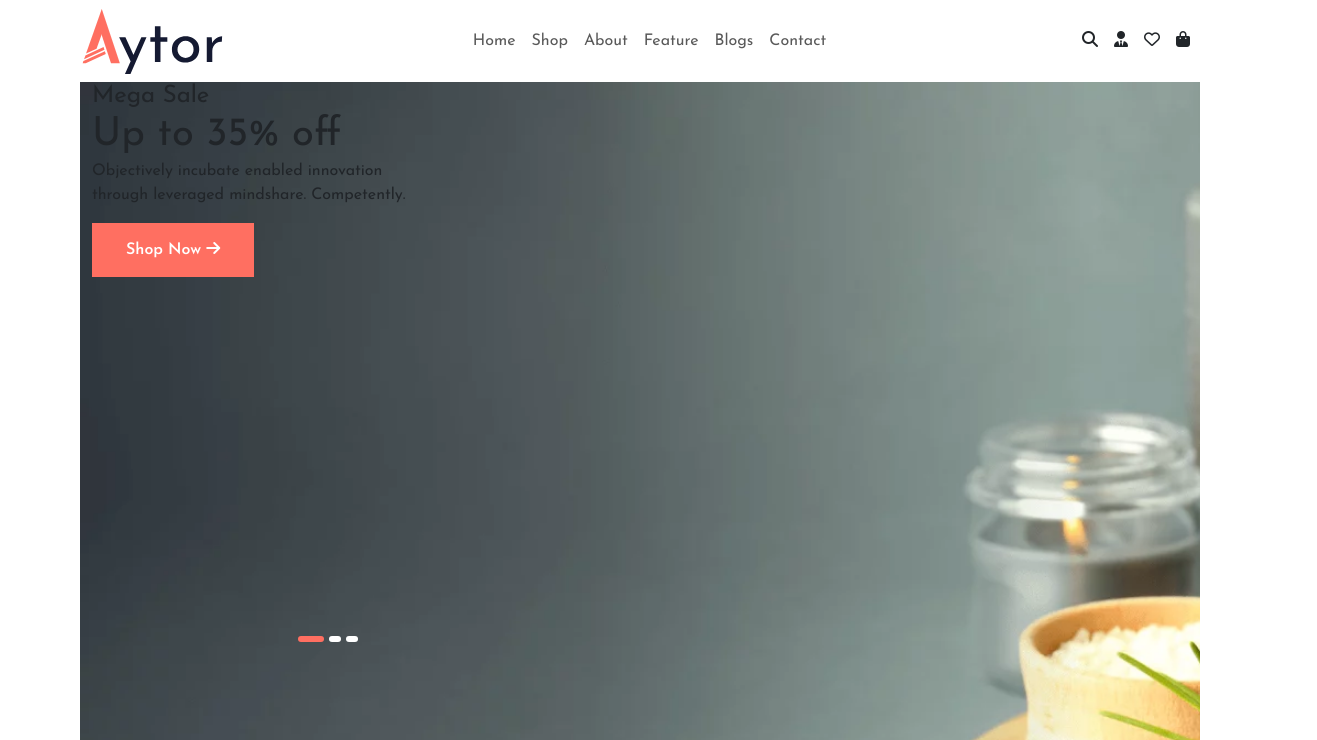
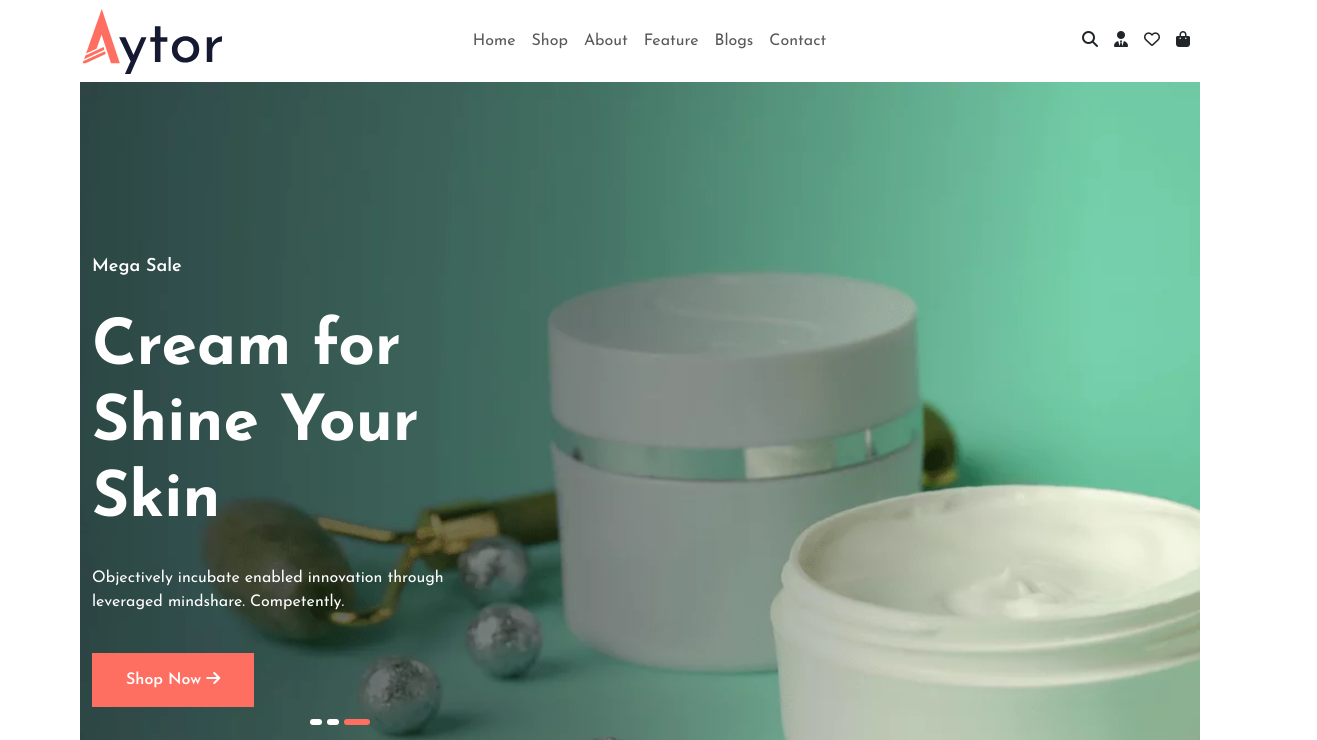
Before and after one commit to simantaChow/Aytor, a plain HTML site: page index.html in a window 1280 px wide. Shown: the top 740 px of the page, 1317 px wide, since content can reach past the window. Drawn offline with Linux system fonts and the light colour scheme.

Commit message:
2nd commit
2nd commit

```diff
--- a/assets/css/style.css
+++ b/assets/css/style.css
@@ -80,8 +80,8 @@ body{
 #banner .banner_slider .banner_slider_dots {
     display: flex;
     position: absolute;
-    bottom: 240px;
-    left: 218px;
+    top: 636px;
+    left: 230px;
 }
 
 #banner .banner_slider .banner_slider_dots li{
@@ -104,11 +104,50 @@ width: 26px;
 background-color: var(--primary-color-1);
 }
 
-
-
 #banner .banner_slider_item{
     height: 800px !important;
     width: auto;
     background-size: cover !important;
 }
+
+
+#banner .banner_slider_title h4{
+    color: var(--common-white);
+    font-size: 18px;
+    font-weight: 600;
+    transform: translateY(-100px);
+    transition: .7s;
+}
+#banner .banner_slider_item.slick-active h4{
+    transform: translateY(0px);
+}
+
+
+
+#banner .banner_slider_title h1{
+    color: var(--common-white);
+    font-size: 64px;
+    font-weight: 700;
+    margin: 30px 0 0 0;
+    transform: scaleY(0);
+    transition: .7s;
+}
+#banner .banner_slider_item.slick-active h1{
+    transform: scaleY(1);
+    transform-origin: bottom;
+}
+
+#banner .banner_slider_title p{
+    color: var(--common-white);
+    font-size: 16px;
+    font-weight: 400;
+    width: 417px;
+    margin: 28px 0 0 0;
+
+}
+#banner .banner_slider_title button{
+    margin: 39px 0 0 0;
+}
+
+
 /***** End banner section *****/
--- a/assets/js/app.js
+++ b/assets/js/app.js
@@ -4,8 +4,10 @@ $(function () {
         arrows: false,
         dots: true,
         dotsClass:'banner_slider_dots',
-
-
+        slidesToScroll: 1,
+        autoplay: true,
+        autoplaySpeed: 2000,
+        infinite: true,
+        fade: true,
     })
-
 });
--- a/index.html
+++ b/index.html
@@ -11,6 +11,7 @@ Start Date : 12.03.2023
 
 <!DOCTYPE html>
 <html lang="en">
+
 <head>
     <meta charset="UTF-8">
     <meta name="viewport" content="width=device-width, initial-scale=1.0">
@@ -30,6 +31,7 @@ Start Date : 12.03.2023
     <!--  responsive Css -->
     <link rel="stylesheet" href="./assets/css/responsive.css">
 </head>
+
 <body>
 
     <!-- Navigation section start -->
@@ -80,24 +82,68 @@ Start Date : 12.03.2023
     <!-- banner section start -->
     <section id="banner">
         <div class="banner_slider">
-                <div class="banner_slider_item" style="background-image: url(./assets/images/asset\ 18.webp)" >
-                <div class="container">
-                    <div class="row">
-                        <div class="col-lg-4">
+            <div class="banner_slider_item" style="background-image: url(./assets/images/asset\ 18.webp)">
+                <div class="container h-100">
+                    <div class="row h-100 align-items-center">
+                        <div class="banner_slider_title col-lg-4">
                             <h4>Mega Sale</h4>
                             <h1>Up to 35% off</h1>
                             <p>Objectively incubate enabled innovation through leveraged mindshare. Competently.</p>
                             <button class="btnStyle1">Shop Now <i class="fa-solid fa-arrow-right"></i></button>
                         </div>
                     </div>
+                </div>
+            </div>
+
+            <div class="banner_slider_item" style="background-image: url(./assets/images/asset\ 19.webp)">
+                <div class="container h-100">
+                    <div class="row h-100 align-items-center">
+                        <div class="banner_slider_title col-lg-5">
+                            <h4>Big Sale</h4>
+                            <h1>Product for Spa Treatment</h1>
+                            <p>Objectively incubate enabled innovation through leveraged mindshare. Competently.</p>
+                            <button class="btnStyle1">Shop Now <i class="fa-solid fa-arrow-right"></i></button>
+                        </div>
+                    </div>
+                </div>
+            </div>
+            <div class="banner_slider_item" style="background-image: url(./assets/images/asset\ 20.webp)">
+                <div class="container h-100">
+                    <div class="row h-100 align-items-center">
+                        <div class="banner_slider_title col-lg-5">
+                            <h4>Mega Sale</h4>
+                            <h1>Cream for Shine Your Skin</h1>
+                            <p>Objectively incubate enabled innovation through leveraged mindshare. Competently.</p>
+                            <button class="btnStyle1">Shop Now <i class="fa-solid fa-arrow-right"></i></button>
+                        </div>
+                    </div>
+                </div>
+            </div>
+        </div>
+    </section>
+    <!-- banner section end -->
+
+    <!-- Feature section start -->
+          <section id="feature_catagory">
+            <div class="container pt-lg-5">
+                <div class="row">
+                    <div class="col-lg-5 d-flex flex-column justify-content-between">
+                        <div>
+                            <img src="./assets/images/asset 21.webp" alt="">
+                        </div>
+                        <div>
+                            <img src="./assets/images/asset 22.webp" alt="">
+                        </div>
+                    </div>
+                    <div class="col-lg-7">
+                        <img src="./assets/images/asset 23.webp" alt="">
+                    </div>
 
                 </div>
             </div>
-                <div class="banner_slider_item" style="background-image: url(./assets/images/asset\ 19.webp)"></div>
-                <div class="banner_slider_item" style="background-image: url(./assets/images/asset\ 20.webp)" ></div>
-            </div>
+
           </section>
-    <!-- banner section end -->
+    <!-- Feature section end -->
 
 
 
@@ -115,4 +161,5 @@ Start Date : 12.03.2023
     <script src="https://kit.fontawesome.com/e3887582ca.js" crossorigin="anonymous"></script>
     <!--  section end -->
 </body>
+
 </html>
```
Also changed, not shown: assets/images/banner_2_1.jpg (added), assets/images/banner_2_2.jpg (added), assets/images/banner_2_3.jpg (added). Lines whose indentation alone changed are shown as unchanged.
